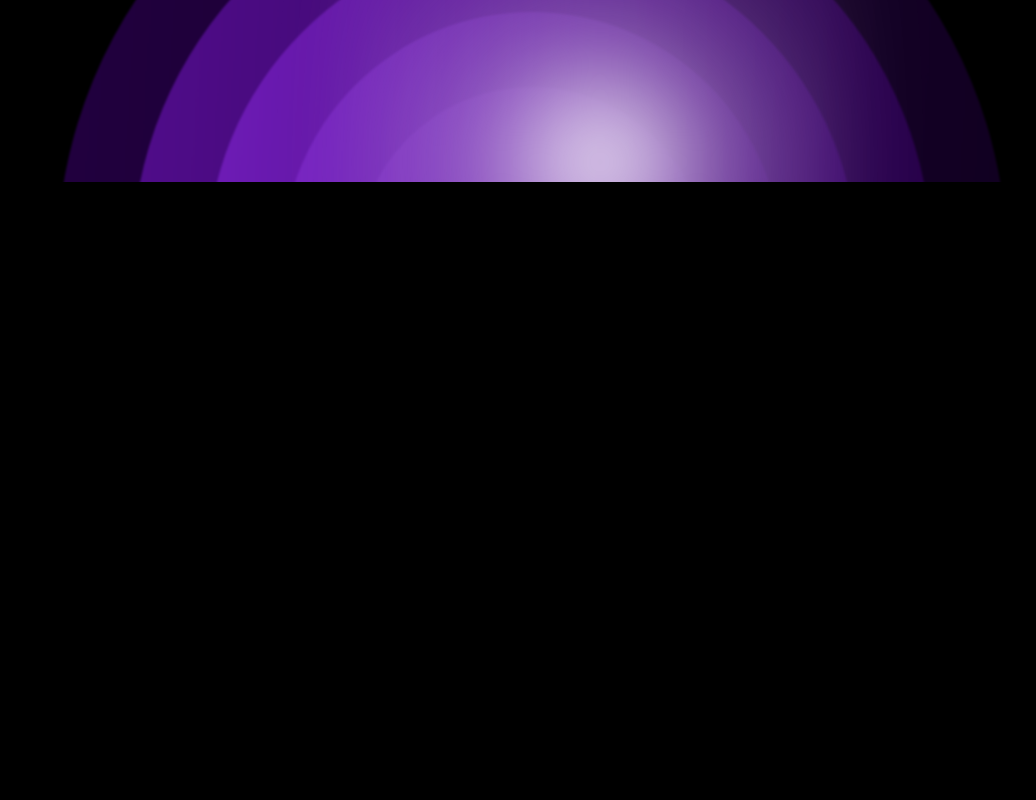
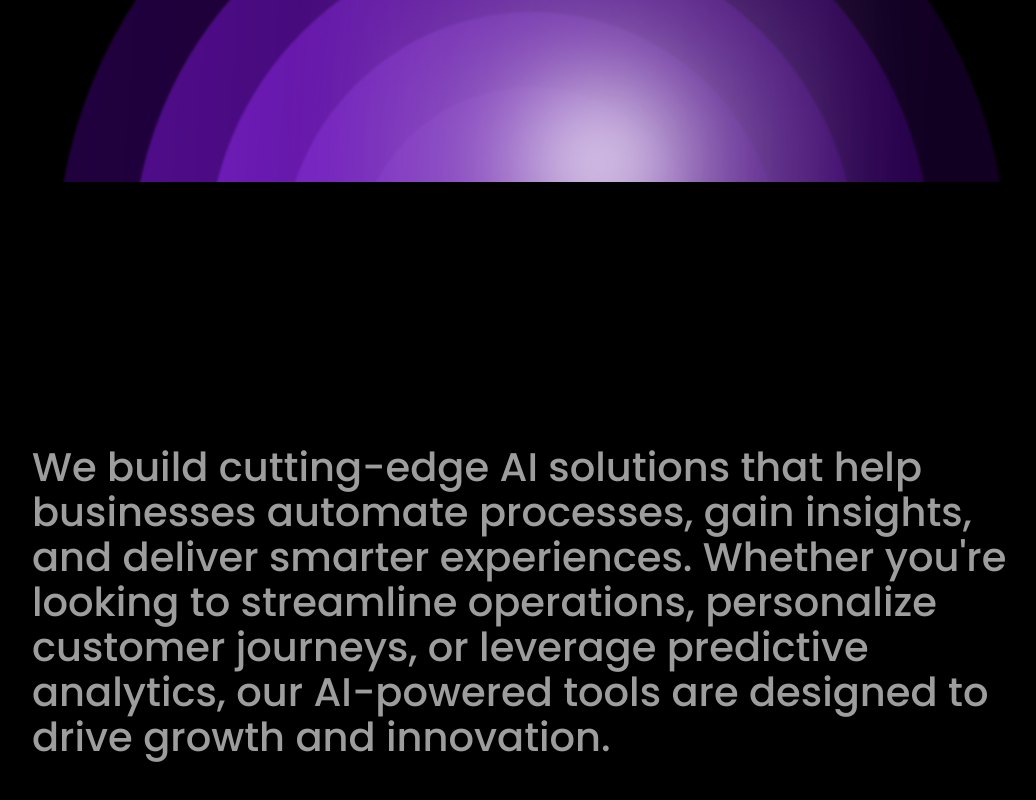
Before and after one commit to SyedAli017/techware-labs-landing, a Next.js app: page / in a window 1280 px wide. Shown: the part 618-1418 px from the top of the page, without its empty margins (108-1144 px from the left). Before the commit the page ends 800 px from the top, so only its background shows below. Built offline with nearby package versions, Linux system fonts and the light colour scheme.

Commit message:
feat: scroll reveal section structure

```diff
--- a/src/app/page.module.scss
+++ b/src/app/page.module.scss
@@ -2,6 +2,8 @@
 
 .page {
   display: flex;
+  flex-direction: column;
+  gap: 20px;
   min-height: 100vh;
   align-items: center;
   justify-content: center;
--- a/src/app/page.tsx
+++ b/src/app/page.tsx
@@ -1,10 +1,12 @@
 import HeroSection from "@/components/HeroSection/HeroSection";
+import ScrollReveal from "@/components/ScrollReveal/ScrollReveal";
 import styles from "./page.module.scss";
 
 export default function Home() {
   return (
     <div className={styles.page}>
       <HeroSection />
+      <ScrollReveal />
     </div>
   );
 }
--- /dev/null
+++ b/src/components/ScrollReveal/ScrollReveal.module.scss
@@ -0,0 +1,20 @@
+@use "@/styles/abstract/variables" as *;
+
+.scrollReveal {
+  width: 100%;
+  max-width: 1000px;
+  height: 100svh;
+  max-height: 100dvh;
+  display: flex;
+  align-items: center;
+  justify-content: center;
+
+  .scrollRevealText {
+    color: $grey;
+    font-size: 40px;
+    font-weight: 500;
+    line-height: 45px;
+    letter-spacing: -1%;
+
+  }
+}
--- /dev/null
+++ b/src/components/ScrollReveal/ScrollReveal.tsx
@@ -0,0 +1,16 @@
+import styles from "./ScrollReveal.module.scss";
+const ScrollReveal = () => {
+  return (
+    <div className={styles.scrollReveal}>
+      <p className={styles.scrollRevealText}>
+        We build cutting-edge AI solutions that help businesses automate
+        processes, gain insights, and deliver smarter experiences. Whether
+        you&apos;re looking to streamline operations, personalize customer
+        journeys, or leverage predictive analytics, our AI-powered tools are
+        designed to drive growth and innovation.
+      </p>
+    </div>
+  );
+};
+
+export default ScrollReveal;
```
